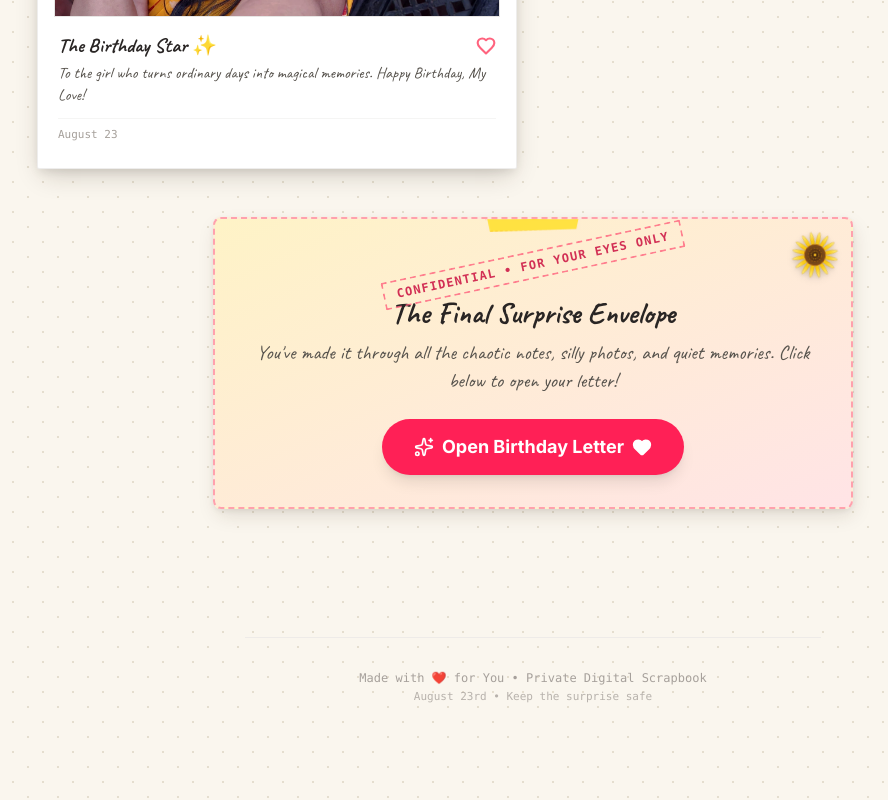
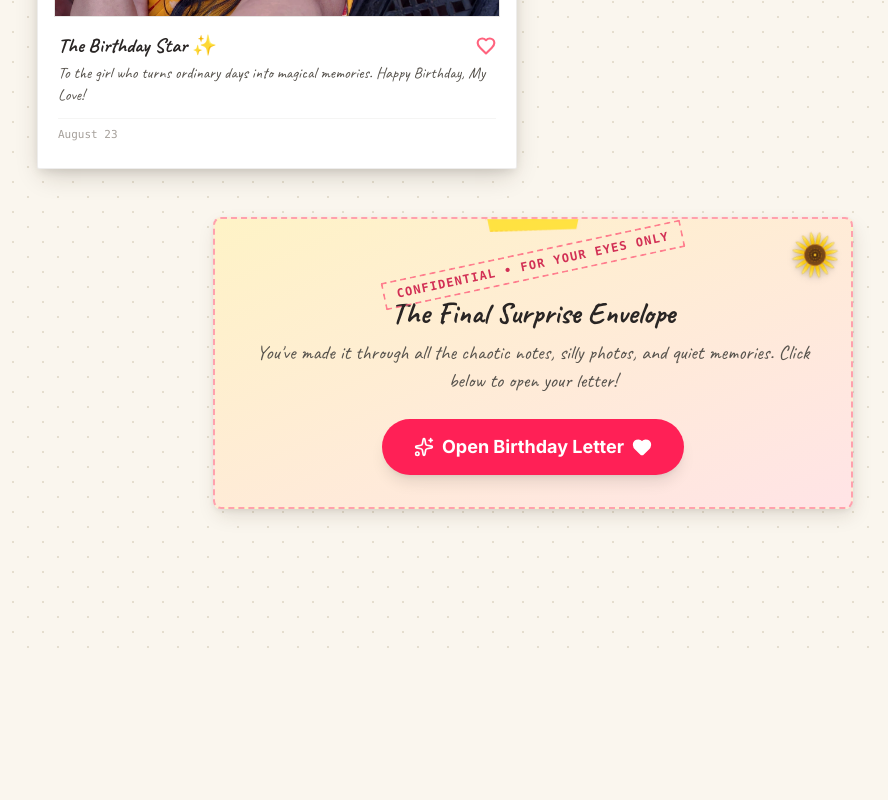
Before and after one commit to rsresta07/paper-echos, a Next.js app: page / in a window 1280 px wide. Shown: the part 6328-7128 px from the top of the page, without its empty margins (107-995 px from the left). After the commit the page ends 6981 px from the top, so only its background shows below. Built offline with nearby package versions, Linux system fonts and the light colour scheme.

Commit message:
chore(footer): remove unused footer component
The footer component at the bottom of the `app/page.tsx` was removed as it is no longer needed in the current design. This reduces unnecessary markup and simplifies the page structure.

```diff
--- a/app/page.tsx
+++ b/app/page.tsx
@@ -134,15 +134,6 @@ export default function ScrapbookPage() {
           );
         })}
       </div>
-
-      {/* Footer */}
-      <footer className="mt-32 text-center text-xs font-mono text-stone-400 border-t border-stone-200/60 pt-8 max-w-xl mx-auto px-4">
-        <p>Made with ❤️ for {process.env.NEXT_PUBLIC_RECIPIENT_NAME || 'You'} • Private Digital Scrapbook</p>
-        <p className="mt-1 text-[11px] text-stone-400/80">
-          August 23rd • Keep the surprise safe
-        </p>
-      </footer>
-
       {/* Optional Music Player */}
       <MusicPlayer />
     </div>
```
